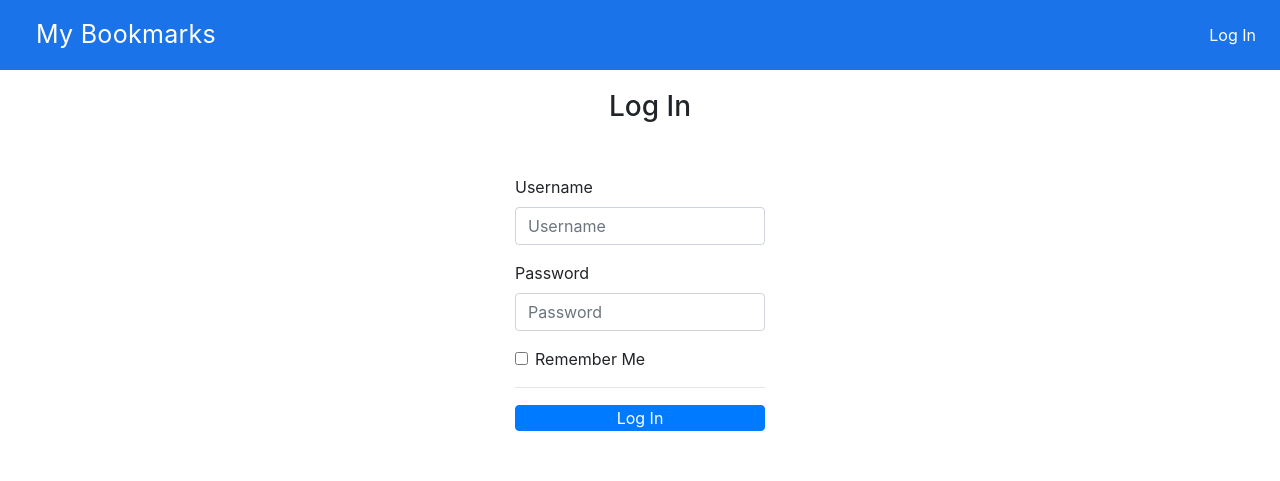
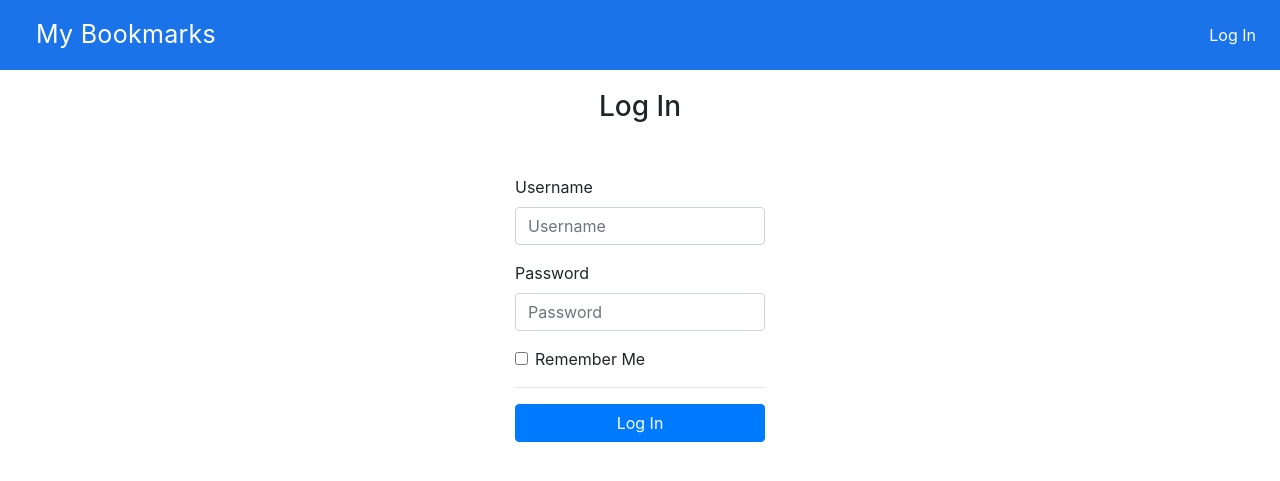
Before and after one commit to sunshineplan/MyBookmarks-old, a Flask app: page /auth/login in a window 1280 px wide. Shown: the top 481 px of the page. Run offline with Flask 2, Linux system fonts and the light colour scheme; parts of the project's set-up code (start-up, migrations or seed data) failed here and were passed over; some libraries are stand-ins or nearby versions.

Commit message:
Fix login page style

```diff
--- a/MyBookmarks/static/style.css
+++ b/MyBookmarks/static/style.css
@@ -37,6 +37,9 @@ body {
 
 .login {
     width: 250px;
+}
+
+form.login {
     margin: 0 auto;
     padding: 0;
 }
@@ -86,7 +89,6 @@ body {
 
 header {
     height: 12%;
-    padding-left: 20px;
 }
 
 .table-responsive {
--- a/MyBookmarks/templates/auth/login.html
+++ b/MyBookmarks/templates/auth/login.html
@@ -2,7 +2,6 @@
 
 {% block header %}
 <h3 class='d-flex justify-content-center'>{% block title %}Log In{% endblock %}</h3>
-<p>
 {% endblock %}
 
 {% block content %}
--- a/MyBookmarks/templates/base.html
+++ b/MyBookmarks/templates/base.html
@@ -31,7 +31,7 @@
 </nav>
 {% endif %}
 <div class='content' {% if g.user %}style='padding-left: 250px;'{% endif %}>
-  <header>
+  <header {% if g.user %}style='padding-left: 12px;'{% endif %}>
   {% block header %}{% endblock %}
   </header>
   {% for message in get_flashed_messages() %}
```
